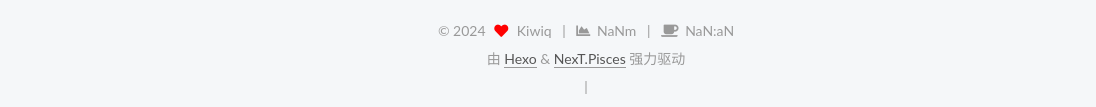
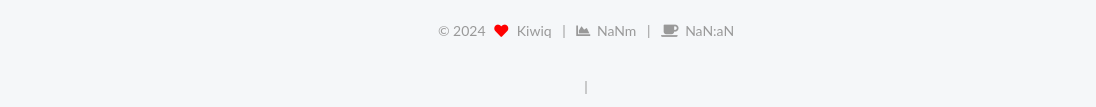
Before and after one commit to EmilChan0512/EmilChan0512.github.io, a plain HTML site: page 2024/01/22/first-publish/index.html in a window 1280 px wide. Shown: the part 569-676 px from the top of the page, 184-1280 px from the left. Drawn offline with Linux system fonts and the light colour scheme; some packages are replaced by stand-ins of ours; a script that the page names is missing.

Commit message:
Site updated: 2024-01-22 23:51:07

```diff
--- a/2024/01/22/first-publish/index.html
+++ b/2024/01/22/first-publish/index.html
@@ -393,7 +393,8 @@
     </span>
     <span title="站点阅读时长">NaN:aN</span>
 </div>
-  <div class="powered-by">由 <a href="https://hexo.io/" class="theme-link" rel="noopener" target="_blank">Hexo</a> & <a href="https://pisces.theme-next.org/" class="theme-link" rel="noopener" target="_blank">NexT.Pisces</a> 强力驱动
+  <div class="powered-by">
+<!--由 <a href="https://hexo.io/" class="theme-link" rel="noopener" target="_blank">Hexo</a> & <a href="https://pisces.theme-next.org/" class="theme-link" rel="noopener" target="_blank">NexT.Pisces</a> 强力驱动 -->
   </div>
 
 
@@ -471,5 +472,10 @@
 
 
 
+
+
+    <script type="text/javascript" src="//cdn.bootcss.com/canvas-nest.js/1.0.0/canvas-nest.min.js"></script>
+
+
 </body>
 </html>
```
Also changed, not shown: 2024/01/22/hello-world/index.html (+7 -1 lines), about/index.html (+7 -1 lines), archives/2024/01/index.html (+7 -1 lines), archives/2024/index.html (+7 -1 lines), archives/index.html (+7 -1 lines), categories/index.html (+7 -1 lines), index.html (+7 -1 lines).
